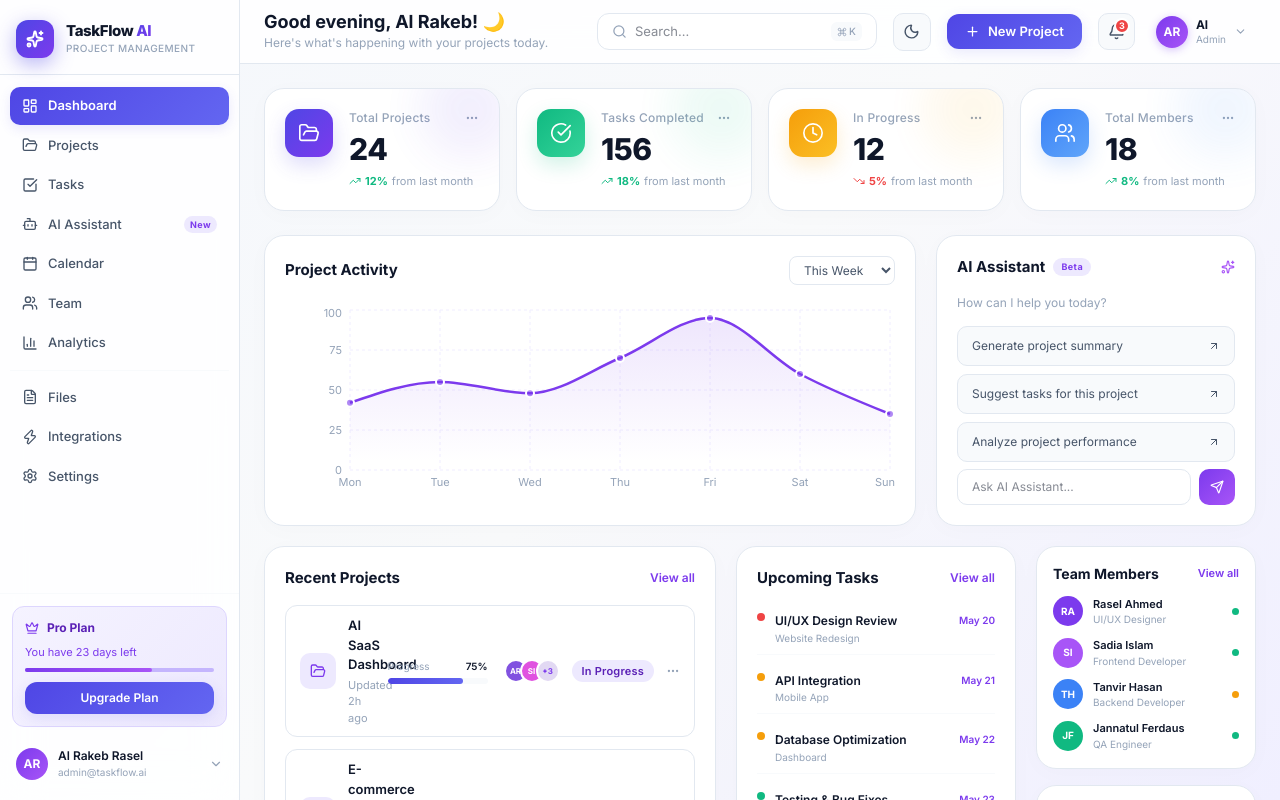
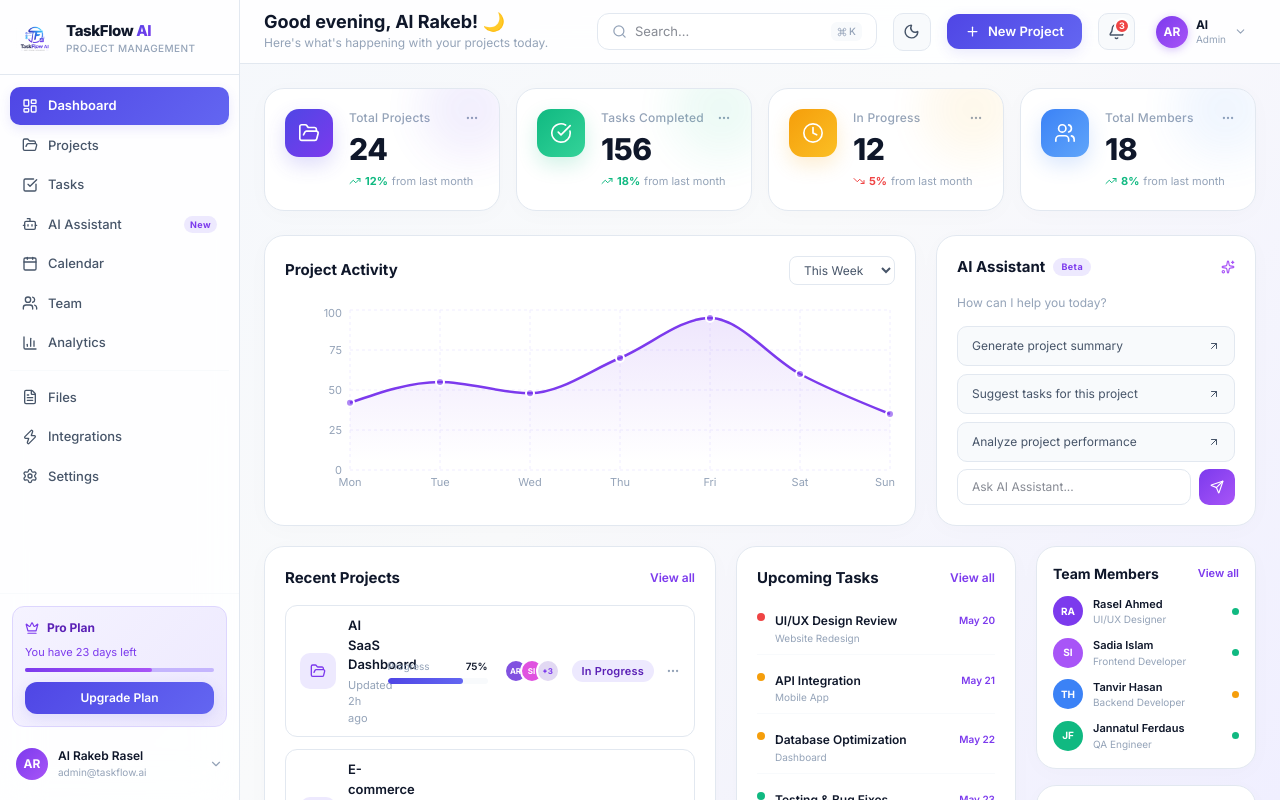
Before and after one commit to Rakibboshunia/Taskflow-AI, a Next.js app: page / in a window 1280 px wide. Built offline with nearby package versions, Linux system fonts and the light colour scheme; sample sign-in values are in the browser's storage.

Commit message:
feat: add TaskFlow AI logo to sidebar, login, register, loading screen and favicon

```diff
--- a/src/app/globals.css
+++ b/src/app/globals.css
@@ -108,6 +108,10 @@ body {
 @keyframes spin-slow {
   from { transform: rotate(0deg); }
   to   { transform: rotate(360deg); }
+}
+@keyframes pulse {
+  0%, 100% { opacity: 1; transform: scale(1); }
+  50% { opacity: 0.7; transform: scale(0.95); }
 }
 
 .animate-fadeInUp    { animation: fadeInUp 0.4s ease forwards; }
--- a/src/app/layout.tsx
+++ b/src/app/layout.tsx
@@ -5,6 +5,10 @@ export const metadata: Metadata = {
   title: "TaskFlow AI – AI-Powered Project Management",
   description: "Manage projects smarter with AI. TaskFlow AI helps teams organize tasks, track progress, and collaborate efficiently with the power of artificial intelligence.",
   keywords: "project management, AI, task tracking, team collaboration, productivity",
+  icons: {
+    icon: "/logo.png",
+    apple: "/logo.png",
+  },
   openGraph: {
     title: "TaskFlow AI – AI-Powered Project Management",
     description: "Manage projects smarter with AI.",
--- a/src/app/login/page.tsx
+++ b/src/app/login/page.tsx
@@ -39,9 +39,10 @@ export default function LoginPage() {
             width: 80, height: 80, borderRadius: 24,
             background: 'linear-gradient(135deg, rgba(79,70,229,0.6), rgba(124,58,237,0.6))',
             backdropFilter: 'blur(20px)', display: 'flex', alignItems: 'center', justifyContent: 'center',
-            margin: '0 auto 30px', border: '1px solid rgba(255,255,255,0.2)', boxShadow: '0 20px 60px rgba(0,0,0,0.4)'
+            margin: '0 auto 30px', border: '1px solid rgba(255,255,255,0.2)', boxShadow: '0 20px 60px rgba(0,0,0,0.4)',
+            overflow: 'hidden'
           }}>
-            <Sparkles size={38} color="white" strokeWidth={1.8} />
+            <img src="/logo.png" alt="TaskFlow AI" style={{ width: 60, height: 60, objectFit: 'contain' }} />
           </div>
           <h1 style={{ fontSize: 40, fontWeight: 800, marginBottom: 16, lineHeight: 1.15, letterSpacing: '-0.5px' }}>Welcome to<br />TaskFlow AI</h1>
           <p style={{ fontSize: 15, color: 'rgba(255,255,255,0.7)', lineHeight: 1.7, marginBottom: 40 }}>
--- a/src/app/page.tsx
+++ b/src/app/page.tsx
@@ -49,8 +49,9 @@ export default function Home() {
 
   if (isCheckingAuth) {
     return (
-      <div style={{ display: 'flex', height: '100vh', alignItems: 'center', justifyContent: 'center', background: 'var(--bg-app)' }}>
-        <div style={{ width: 40, height: 40, border: '3px solid var(--border)', borderTopColor: 'var(--primary)', borderRadius: '50%', animation: 'spin-slow 1s linear infinite' }} />
+      <div style={{ display: 'flex', flexDirection: 'column', height: '100vh', alignItems: 'center', justifyContent: 'center', background: 'var(--bg-app)', gap: 20 }}>
+        <img src="/logo.png" alt="TaskFlow AI" style={{ width: 64, height: 64, objectFit: 'contain', animation: 'pulse 2s ease-in-out infinite' }} />
+        <div style={{ width: 32, height: 32, border: '3px solid var(--border)', borderTopColor: 'var(--primary)', borderRadius: '50%', animation: 'spin-slow 1s linear infinite' }} />
       </div>
     );
   }
--- a/src/app/register/page.tsx
+++ b/src/app/register/page.tsx
@@ -38,9 +38,10 @@ export default function RegisterPage() {
             width: 80, height: 80, borderRadius: 24,
             background: 'linear-gradient(135deg, rgba(16,185,129,0.5), rgba(59,130,246,0.5))',
             backdropFilter: 'blur(20px)', display: 'flex', alignItems: 'center', justifyContent: 'center',
-            margin: '0 auto 30px', border: '1px solid rgba(255,255,255,0.15)', boxShadow: '0 20px 60px rgba(0,0,0,0.4)'
+            margin: '0 auto 30px', border: '1px solid rgba(255,255,255,0.15)', boxShadow: '0 20px 60px rgba(0,0,0,0.4)',
+            overflow: 'hidden'
           }}>
-            <Sparkles size={38} color="white" strokeWidth={1.8} />
+            <img src="/logo.png" alt="TaskFlow AI" style={{ width: 60, height: 60, objectFit: 'contain' }} />
           </div>
           <h1 style={{ fontSize: 40, fontWeight: 800, marginBottom: 16, lineHeight: 1.15, letterSpacing: '-0.5px' }}>Join TaskFlow AI</h1>
           <p style={{ fontSize: 15, color: 'rgba(255,255,255,0.7)', lineHeight: 1.7, marginBottom: 40 }}>
--- a/src/components/Sidebar.tsx
+++ b/src/components/Sidebar.tsx
@@ -69,15 +69,9 @@ export default function Sidebar({ activePage, setActivePage, isOpen, onClose }:
       {/* Logo */}
       <div style={{ padding: '20px 16px 16px', borderBottom: '1px solid var(--border)' }}>
         <div style={{ display: 'flex', alignItems: 'center', gap: '12px' }}>
-          <div style={{
-            width: 38, height: 38, borderRadius: 12,
-            background: 'linear-gradient(135deg, #4f46e5, #7c3aed)',
-            display: 'flex', alignItems: 'center', justifyContent: 'center',
-            boxShadow: '0 6px 20px rgba(79,70,229,0.4)',
-            flexShrink: 0
-          }}>
-            <Sparkles size={18} color="white" strokeWidth={2.5} />
-          </div>
+          <img src="/logo.png" alt="TaskFlow AI" style={{
+            width: 38, height: 38, borderRadius: 10, objectFit: 'contain', flexShrink: 0
+          }} />
           <div>
             <div style={{ fontWeight: 800, fontSize: 15, color: 'var(--text-primary)', letterSpacing: '-0.4px', lineHeight: 1.2 }}>
               TaskFlow<span style={{ background: 'linear-gradient(135deg, #4f46e5, #7c3aed)', WebkitBackgroundClip: 'text', WebkitTextFillColor: 'transparent', backgroundClip: 'text' }}> AI</span>
```
Also changed, not shown: public/logo.png (added).
